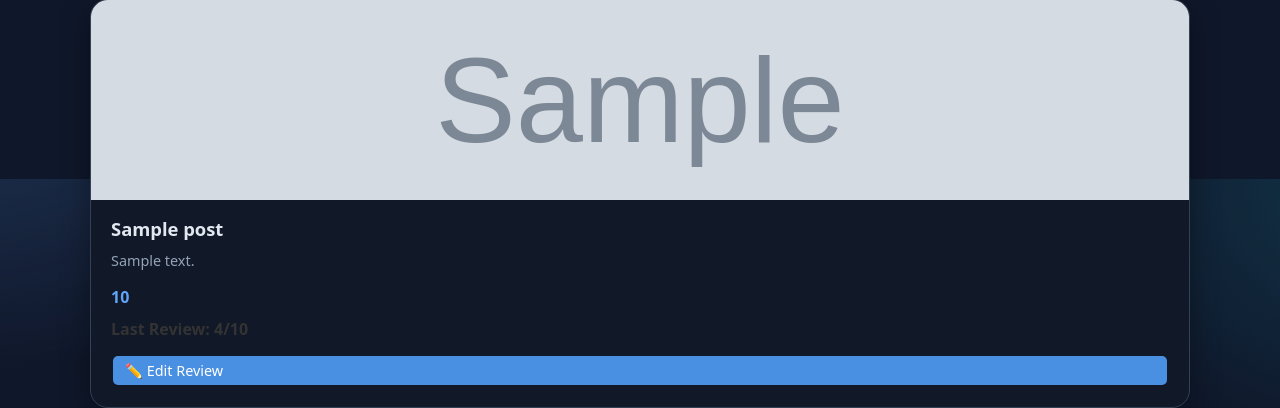
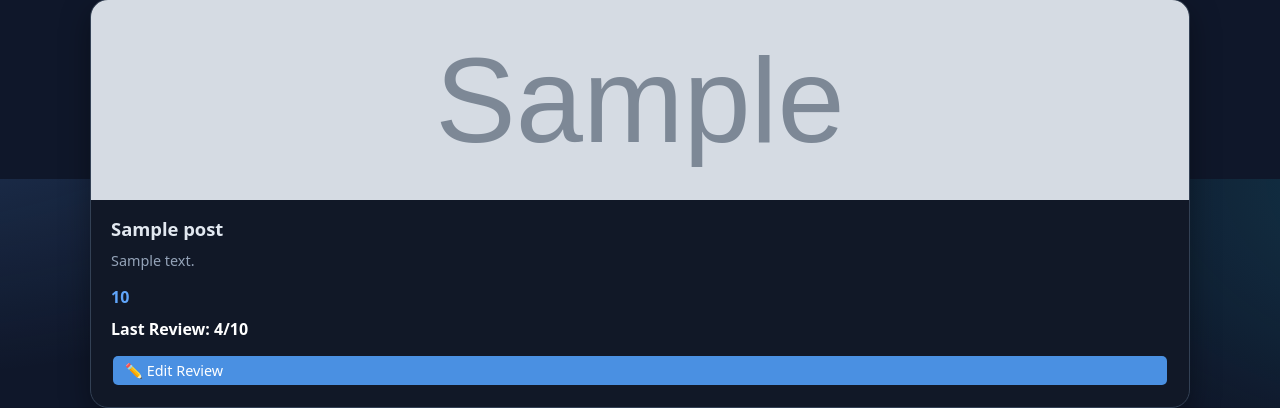
Before and after one commit to Rehal05/MarketPlace-CS3240, a Django app: template app/feedapp/templates/my_listings.html in a window 1280 px wide. Shown: the part 621-1029 px from the top of the page. Run offline with Django 5.2, Linux system fonts and the light colour scheme; the template is opened without the code that fills it: most values are stand-ins (such as "Sample title", 1, 10 or a date in 2020); grey boxes marked "Sample" are stand-in pictures.

Commit message:
Fixed small styling issues in my_listing template.

```diff
--- a/app/feedapp/templates/my_listings.html
+++ b/app/feedapp/templates/my_listings.html
@@ -30,7 +30,7 @@
             display: block;
             margin-bottom: 5px;
             font-weight: bold;
-            color: #333;
+            color: white;
         }
     </style>
     <div class="wrapper">
```
